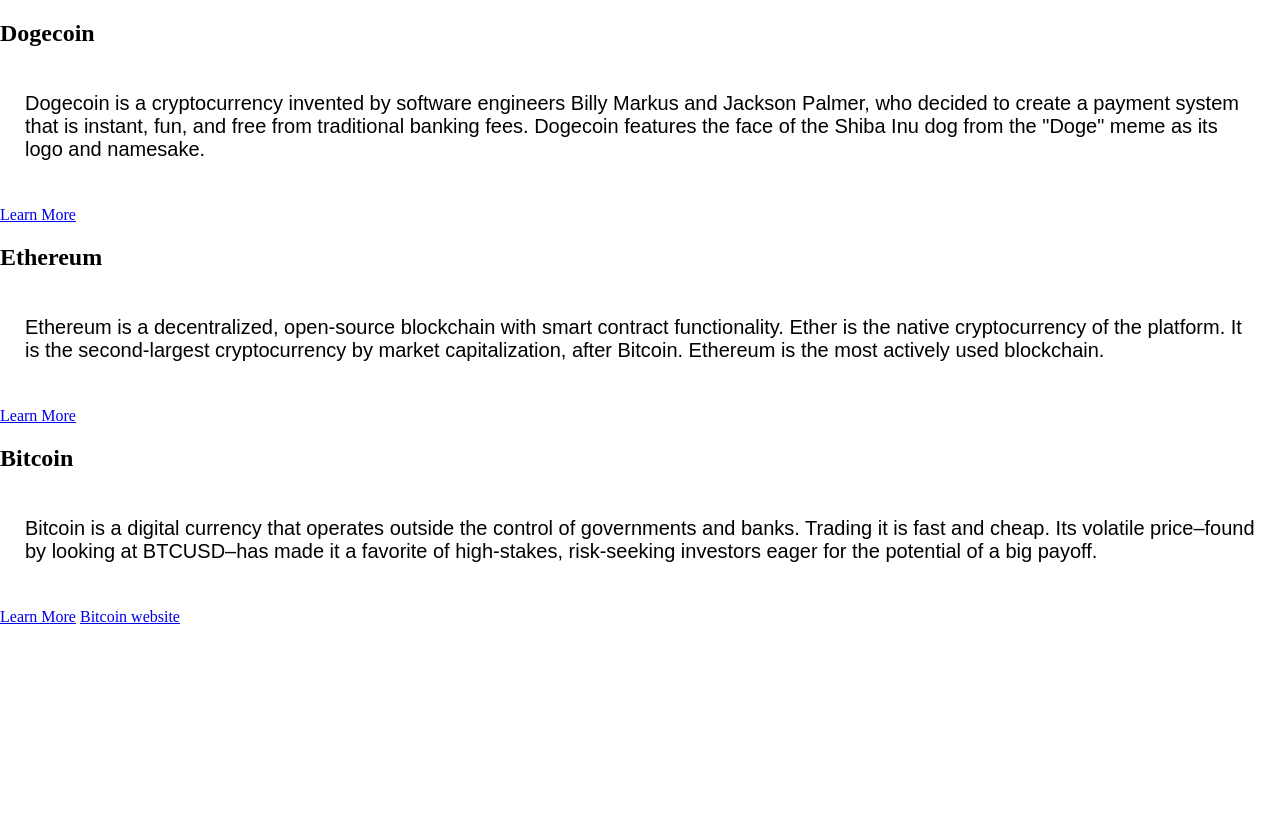
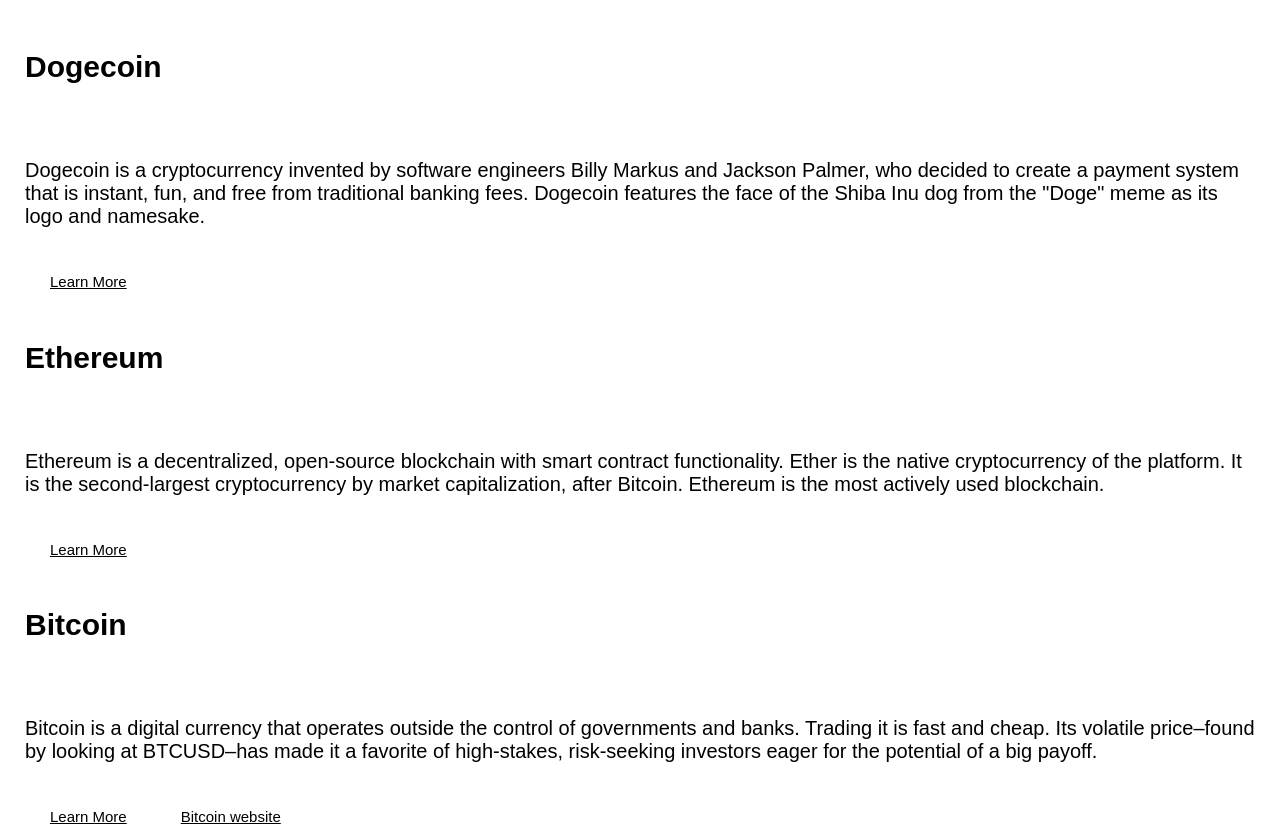
Before and after one commit to KennyN/sample-beginning-page, a PHP site: page /links.html in a window 1280 px wide. Before the commit the page ends 624 px from the top, so only its background shows below. Run offline with PHP 8.4, Linux system fonts and the light colour scheme.

Commit message:
Update stylesheet.css

```diff
--- a/css/stylesheet.css
+++ b/css/stylesheet.css
@@ -10,6 +10,11 @@ p.fullname {
     font-weight: bold;
 }
 
+h2.CryptoHeader {
+    font-size: 30px;
+    font-family: "Arial";
+    padding: 25px;
+}
 p.BodyParagraph {
     font-size: 20px;
     font-family: "Arial";
@@ -21,6 +26,13 @@ a.ValenciaLink {
     font-family: "Arial";
     color: white;
     padding: 10px;
+}
+
+a.CryptoLink {
+    font-size: 15px;
+    font-family: "Arial";
+    color: black;
+    padding-left: 50px;
 }
 
 .footer {
```
